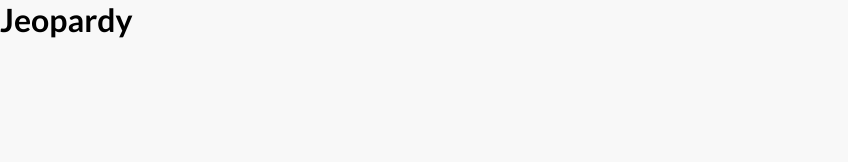
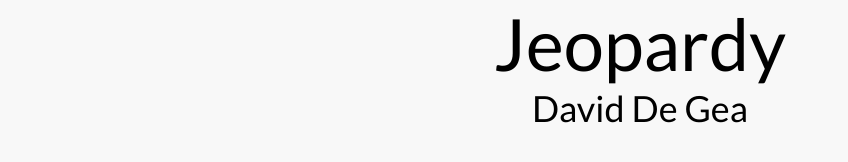
Before and after one commit to tjhorner/DeGea-Spanish-Project, a plain HTML site: page index.html in a window 1280 px wide. Shown: the whole page, without its empty margins (0-848 px from the left). Drawn offline with Linux system fonts and the light colour scheme.

Commit message:
Title container

```diff
--- a/index.html
+++ b/index.html
@@ -3,8 +3,12 @@
         <link rel="stylesheet" href="styles.css">
     </head>
     <body>
+        <div class="title-container">
+            <h1 id="title">Jeopardy</h1>
+            <h2 id="description">David De Gea</h2>
+        </div>
         <div id="main">
-            <h1>Jeopardy</h1>
+
         </div>
     </body>
 </html>
--- a/styles.scss
+++ b/styles.scss
@@ -27,3 +27,23 @@
     background-color: #F8F8F8;
     color: #000;
 }
+
+.title-container {
+    text-align: center;
+
+    #title {
+        font-size: 72px;
+        font-weight: 400;
+
+        margin: 0;
+        padding: 0;
+    }
+
+    #description {
+        font-size: 36px;
+        font-weight: 400;
+
+        margin: 0;
+        padding: 0;
+    }
+}
```
Also changed, not shown: styles.css.
